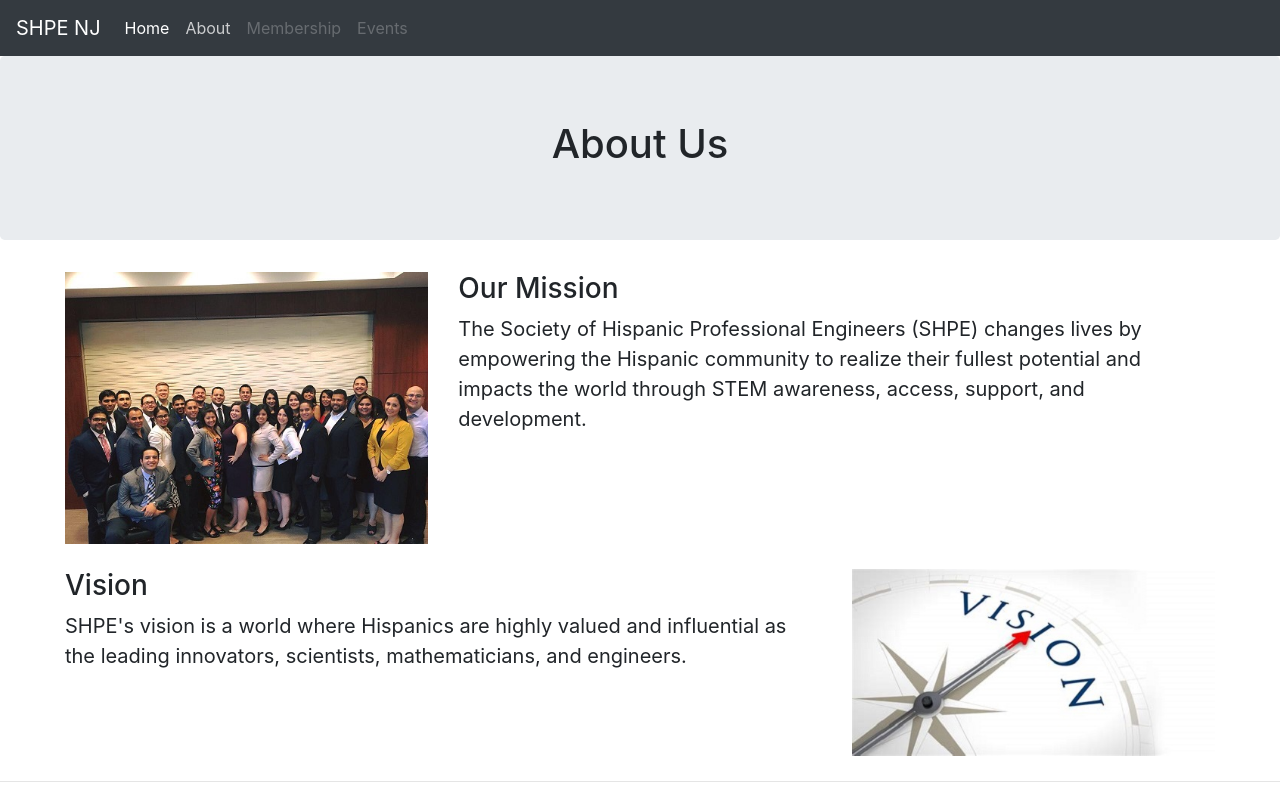
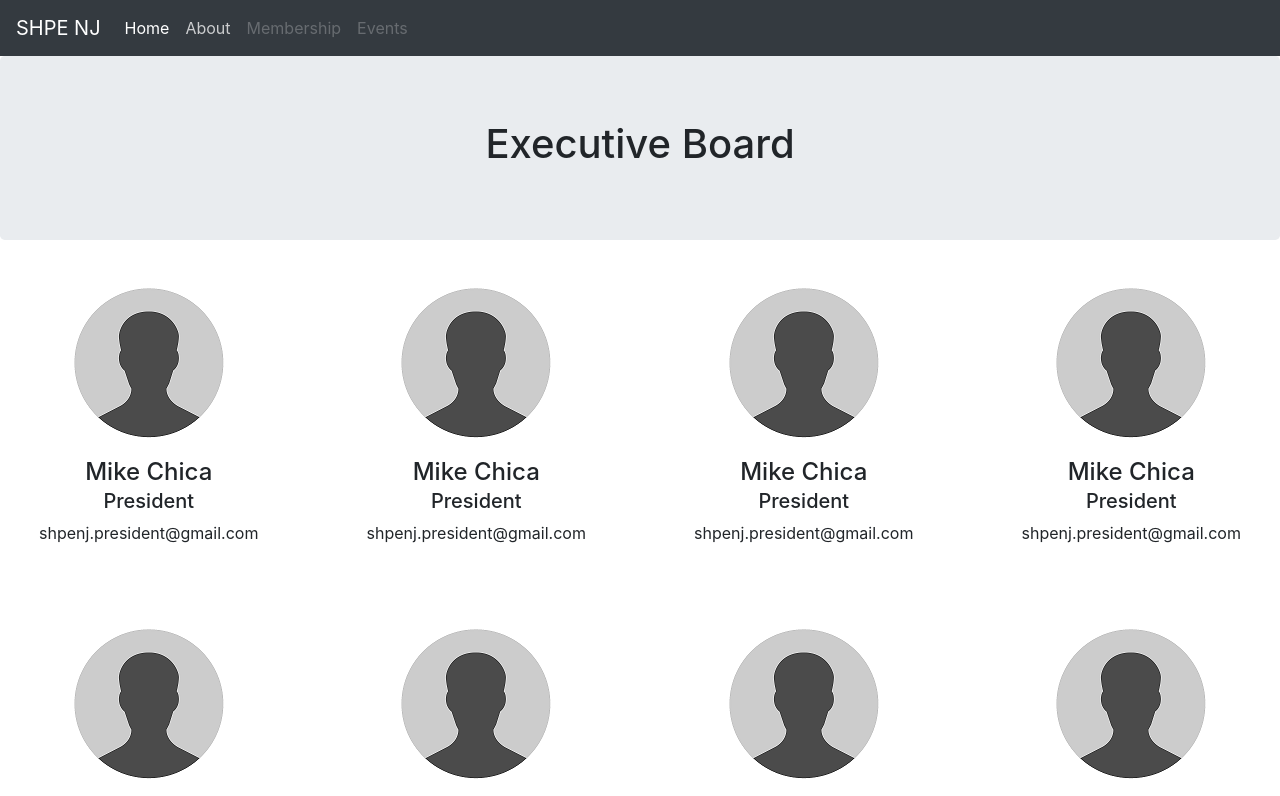
Before and after one commit to mariocd10/shpenj, a website: page app/index.html at #/about in a window 1280 px wide. Both pictures are taken after a click on the link "About". Shown: the top 796 px of the page. Drawn offline with nearby package versions, Linux system fonts and the light colour scheme; some packages are replaced by stand-ins of ours; files that its build step writes are made by us from their sources.

Commit message:
Add eboard placeholders

```diff
--- a/app/styles/main.css
+++ b/app/styles/main.css
@@ -57,7 +57,6 @@
 }
 
 .pillar-item {
-  margin: 1em;
   border: none;
   text-align: center;
   padding: 0;
@@ -71,8 +70,25 @@
   margin: 0px 50px;
 }
 
+/* About Page */
+.eboard-img {
+  padding-top: 1em;
+}
+
+.eboard-row {
+  margin-bottom: 3em;
+}
+
+.eboard-title {
+  margin-top: -10px;
+}
+
+#aboutUs .card {
+  border: none;
+}
+
 #mission {
-  margin: 0px 50px;
+  margin: 2em 1em;
 }
 
 #mission p {
--- a/app/views/about.html
+++ b/app/views/about.html
@@ -1,21 +1,127 @@
-<div class="jumbotron">
-  <div id="Top" class="container">
-    <h1>About Us</h1>
-  </div>
-</div>
-
 <!-- About Us -->
 <div id="aboutUs">
+  <div class="jumbotron">
+    <div id="Top">
+     <h1>Executive Board</h1>
+    </div>
+  </div>
+
+  <!-- Eboard Section -->
+  <div class="row justify-content-between eboard-row">
+    <div class="col-md-3">
+      <div class="card">
+        <a class="mx-auto" href="linked.com/username"><img class="img-fluid eboard-img" src="images/profile_placeholder_resized2.png" alt="Profile Image President"></a>
+        <div class="card-body text-center">
+          <h4 class="card-title">Mike Chica</h4>
+          <h5 class="eboard-title">President</h5>
+          <p class="card-text">shpenj.president@gmail.com</p>
+        </div>
+      </div>
+    </div>
+
+    <div class="col-md-3">
+      <div class="card">
+        <img class="img-fluid mx-auto eboard-img" src="images/profile_placeholder_resized2.png" alt="Profile Image President">
+        <div class="card-body text-center">
+          <h4 class="card-title">Mike Chica</h4>
+          <h5 class="eboard-title">President</h5>
+          <p class="card-text">shpenj.president@gmail.com</p>
+        </div>
+      </div>
+    </div>
+
+    <div class="col-md-3">
+      <div class="card">
+        <img class="img-fluid mx-auto eboard-img" src="images/profile_placeholder_resized2.png" alt="Profile Image President">
+        <div class="card-body text-center">
+          <h4 class="card-title">Mike Chica</h4>
+          <h5 class="eboard-title">President</h5>
+          <p class="card-text">shpenj.president@gmail.com</p>
+        </div>
+      </div>
+    </div>
+
+    <div class="col-md-3">
+      <div class="card">
+        <img class="img-fluid mx-auto eboard-img" src="images/profile_placeholder_resized2.png" alt="Profile Image President">
+        <div class="card-body text-center">
+          <h4 class="card-title">Mike Chica</h4>
+          <h5 class="eboard-title">President</h5>
+          <p class="card-text">shpenj.president@gmail.com</p>
+        </div>
+      </div>
+    </div>
+
+  </div>
+
+  <div class="row justify-content-between eboard-row">
+    <div class="col-md-3">
+      <div class="card">
+        <a class="mx-auto" href="linked.com/username"><img class="img-fluid eboard-img" src="images/profile_placeholder_resized2.png" alt="Profile Image President"></a>
+        <div class="card-body text-center">
+          <h4 class="card-title">Mike Chica</h4>
+          <h5 class="eboard-title">President</h5>
+          <p class="card-text">shpenj.president@gmail.com</p>
+        </div>
+      </div>
+    </div>
+
+    <div class="col-md-3">
+      <div class="card">
+        <img class="img-fluid mx-auto eboard-img" src="images/profile_placeholder_resized2.png" alt="Profile Image President">
+        <div class="card-body text-center">
+          <h4 class="card-title">Mike Chica</h4>
+          <h5 class="eboard-title">President</h5>
+          <p class="card-text">shpenj.president@gmail.com</p>
+        </div>
+      </div>
+    </div>
+
+    <div class="col-md-3">
+      <div class="card">
+        <img class="img-fluid mx-auto eboard-img" src="images/profile_placeholder_resized2.png" alt="Profile Image President">
+        <div class="card-body text-center">
+          <h4 class="card-title">Mike Chica</h4>
+          <h5 class="eboard-title">President</h5>
+          <p class="card-text">shpenj.president@gmail.com</p>
+        </div>
+      </div>
+    </div>
+
+    <div class="col-md-3">
+      <div class="card">
+        <img class="img-fluid mx-auto eboard-img" src="images/profile_placeholder_resized2.png" alt="Profile Image President">
+        <div class="card-body text-center">
+          <h4 class="card-title">Mike Chica</h4>
+          <h5 class="eboard-title">President</h5>
+          <p class="card-text">shpenj.president@gmail.com</p>
+        </div>
+      </div>
+    </div>
+
+  </div>
+
+  <div class="jumbotron">
+    <div id="Top">
+     <h1>Mission</h1>
+    </div>
+  </div>
+
   <div id="mission" class="row">
     <img class="col-md-4" ng-src="images/group-pic.jpg">
     <div class="col-md-8">
-      <h3> Our Mission </h3>
       <p> The Society of Hispanic Professional Engineers (SHPE) changes lives by empowering the Hispanic community to realize their fullest potential and impacts the world through STEM awareness, access, support, and development.</p>
     </div>
   </div>
+
+  <div class="jumbotron">
+    <div id="Top">
+     <h1>Vision</h1>
+    </div>
+  </div>
+
   <div id="vision" class="row">
     <div class="col-md-8">
-      <h3> Vision </h3>
       <p> SHPE's vision is a world where Hispanics are highly valued and influential as the leading innovators, scientists, mathematicians, and engineers.</p>
     </div>
     <img class="col-md-4" ng-src="images/vision.jpg">
```
Also changed, not shown: app/images/profile_placeholder.png (added), app/images/profile_placeholder_resized.png (added), app/images/profile_placeholder_resized2.png (added), app/images/shpenj-logo.png (added).
